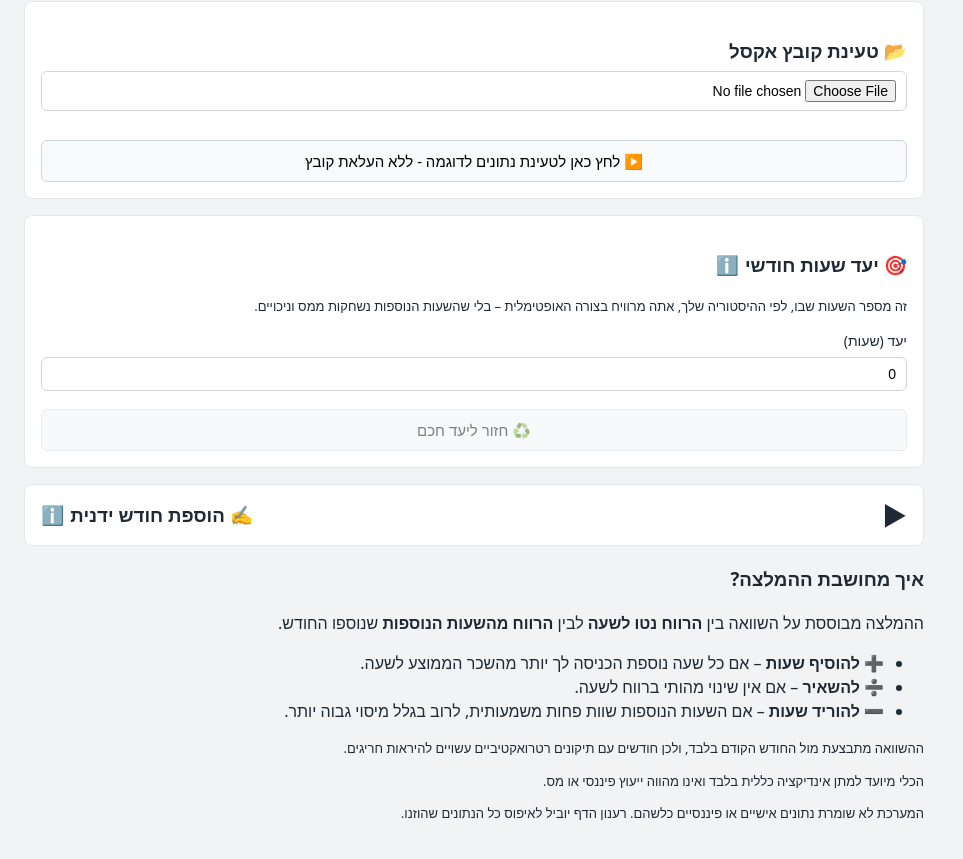
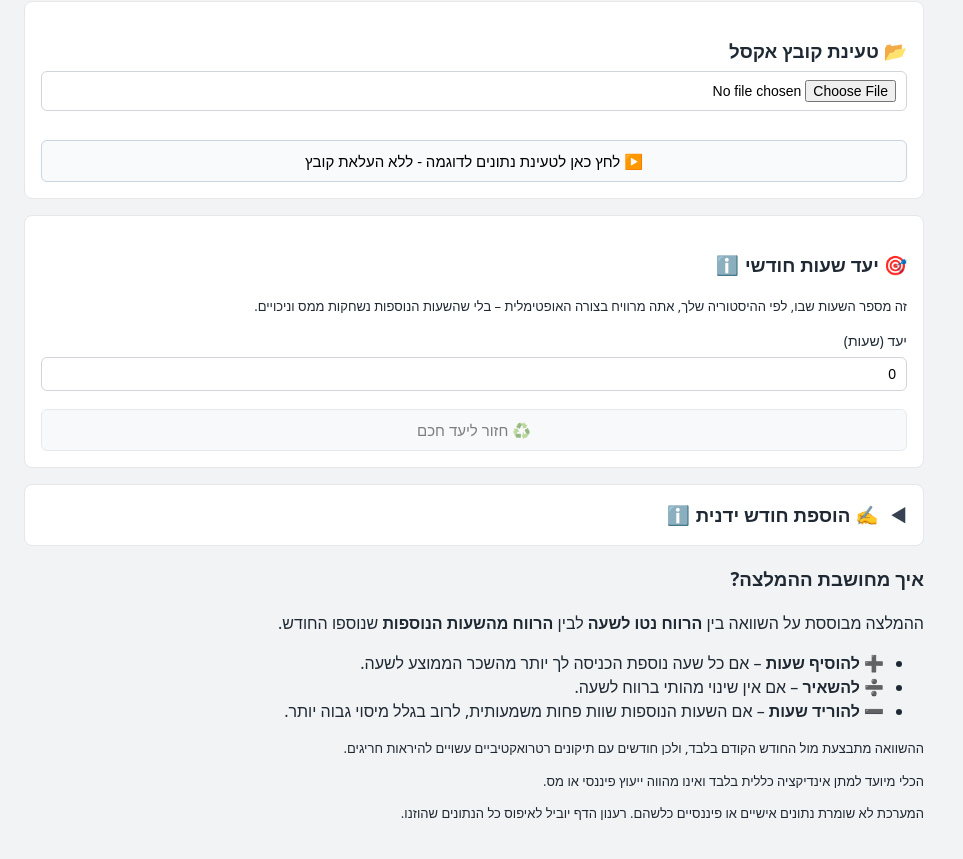
Before and after one commit to Yakirat/work-hour-advisor, a React (Vite) app: page / in a window 1280 px wide. Shown: the part 737-1596 px from the top of the page, without its empty margins (0-963 px from the left). Built offline with nearby package versions, Linux system fonts and the light colour scheme.

Commit message:
feat: update manual month entry toggle styling and icon for improved UX

```diff
--- a/src/App.tsx
+++ b/src/App.tsx
@@ -394,22 +394,21 @@ const example: MonthRecord[] = [
           style={{
             display: "flex",
             alignItems: "center",
-            justifyContent: "space-between",
+            justifyContent: "flex-start",
             cursor: "pointer",
+            gap: 6,
           }}
           onClick={() => setIsManualOpen((v) => !v)}
         >
           <span
             style={{
-              fontSize: 26,
-              fontWeight: "bold",
+              fontSize: 18,
               lineHeight: 1,
-              marginLeft: 8,
-              transition: "transform 0.2s ease",
-              transform: isManualOpen ? "rotate(90deg)" : "rotate(0deg)",
+              marginLeft: 6,
+              color: "#374151",
             }}
           >
-            ▶
+            {isManualOpen ? "▼" : "◀"}
           </span>
 
           <h3 style={{ margin: 0 }}>
```
